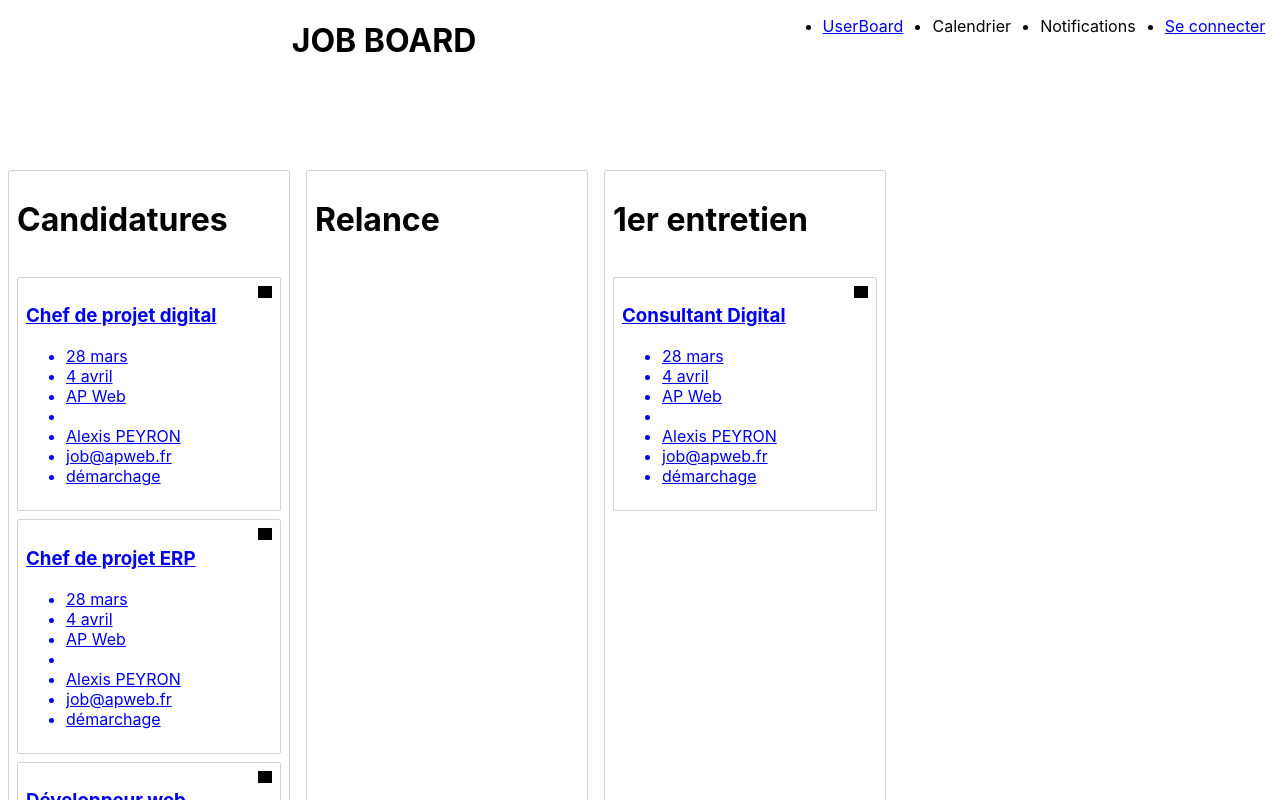
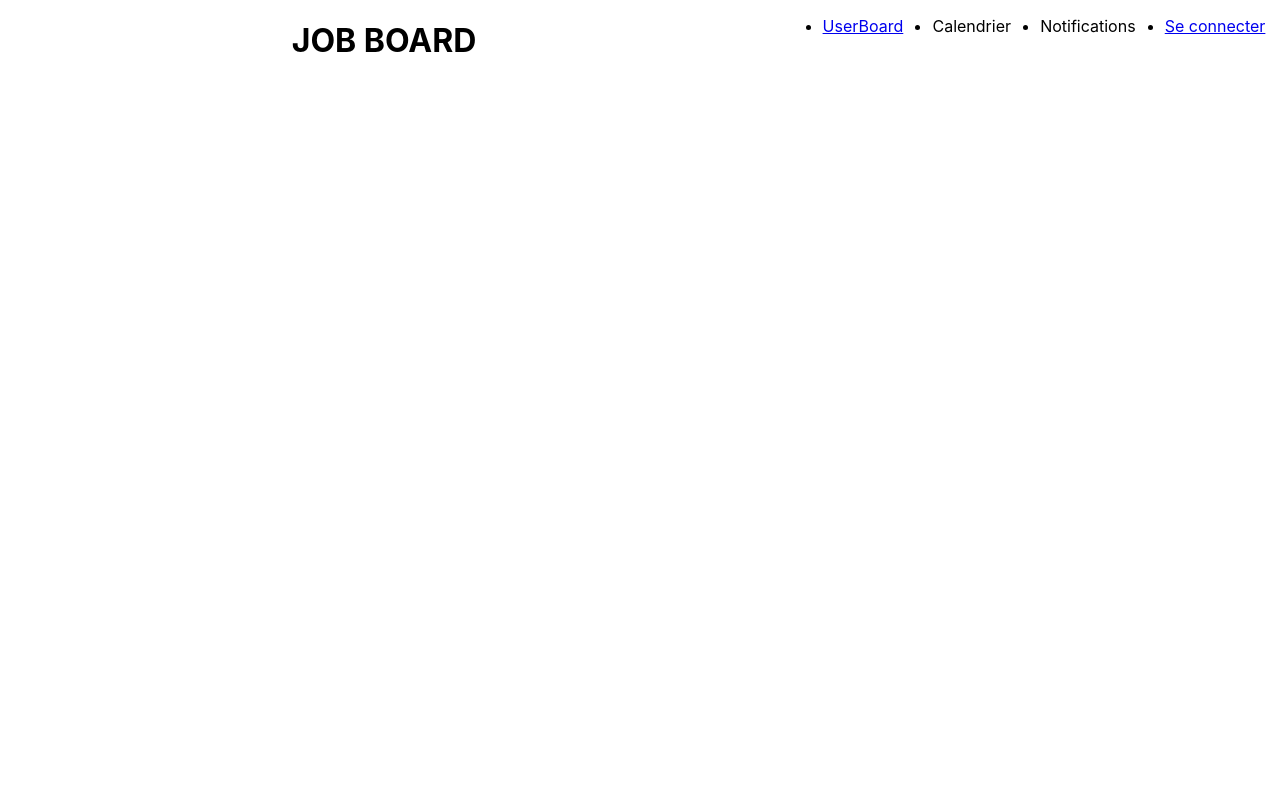
Before and after one commit to alex-69/job-board, a React (Create React App) app: page /u1/board in a window 1280 px wide. Shown: the top 800 px of the page. Built offline with nearby package versions, Linux system fonts and the light colour scheme.

Commit message:
set up nested root

```diff
--- a/src/App.js
+++ b/src/App.js
@@ -16,8 +16,12 @@ const App = () => {
       <MainNavigation/>
       <Container>
         <Switch>
-          <Route path="/" exact></Route>
-          <Route path="/:userId/board" exact component={UserBoard}/>
+          <Route path="/" exact/>
+          <Route
+            exact
+            path="/:userId/userboard"
+            component ={UserBoard}
+          />
         </Switch>
       </Container>
     </Router>
--- a/src/Board.js
+++ b/src/Board.js
@@ -11,10 +11,11 @@ const Container = styled.div`
 
 class InnerList extends React.PureComponent {
   render() {
+    console.log(this.props)
     const { column, cardMap, index} = this.props;
     const cards = column.cardIds.map(cardId => cardMap[cardId]);
     return(
-      <Column column={column} cards={cards} index={index}/>
+      <Column column={column} cards={cards} index={index} {...this.props}/>
     );
   }
 }
@@ -144,7 +145,9 @@ class Board extends React.PureComponent {
                     key={column.id}
                     column={column}
                     cardMap={this.state.cards}
-                    index={index}/>
+                    index={index}
+                    {...this.props}
+                    />
                 );
               })}
               {provided.placeholder}
--- a/src/Card.js
+++ b/src/Card.js
@@ -1,5 +1,5 @@
 import React, { useState } from 'react';
-import { Link, Route, useRouteMatch} from 'react-router-dom'
+import { BrowserRouter as Route, Link, RouteChildrenProps} from 'react-router-dom';
 
 import styled from 'styled-components';
 import { Draggable } from 'react-beautiful-dnd';
@@ -30,9 +30,6 @@ const TitleCard = styled.h3``;
 
 const Card = (props) => {
 
-  const match = useRouteMatch();
-
-
   const [showCard, setShowCard] = useState(false);
 
   const openEditHandler = () => setShowCard(true);
@@ -49,7 +46,7 @@ const Card = (props) => {
               ref={provided.innerRef}
               isDragging={snapshot.isDragging}
             >
-              <Link to= {`#/{props.card.id}`} onClick={openEditHandler}>
+              <Link to= { props.match.url + '#/cards/' + props.card.id} onClick={openEditHandler}>
                 <IconCard/>
                 <TitleCard>{props.card.title}</TitleCard>
                 <ul>
@@ -74,6 +71,8 @@ const Card = (props) => {
             footer={<Button onClick={closeEdiHandler}>CLOSE</Button>}
           >
 
+            <Route exact
+            path={props.match.path + '#/cards/:cardId'} component={UpdateCard}><p>hey!</p></Route>
             <UpdateCard
               id={props.card.id}
               title={props.card.title}
@@ -85,7 +84,6 @@ const Card = (props) => {
               email={props.card.email}
               type= {props.card.type}
             />
-
           </Modal>
       </React.Fragment>
     )
--- a/src/Navigation/Navlinks.js
+++ b/src/Navigation/Navlinks.js
@@ -12,7 +12,7 @@ const Navlinks = props => {
   return(
   <Links>
     <li>
-    <NavLink to="/u1/board">UserBoard</NavLink>
+    <NavLink to="/u1/userboard">UserBoard</NavLink>
     </li>
     <li>Calendrier</li>
     <li>Notifications</li>
--- a/src/UpdateCard.js
+++ b/src/UpdateCard.js
@@ -1,7 +1,8 @@
 import React, { useEffect, useState } from 'react';
-// import { useParams } from 'react-router-dom';
+import { useParams } from 'react-router-dom';
 
 import styled from 'styled-components';
+
 
 import Modal from './shared/Components/UIElements/Modal';
 import Input from './shared/Components/FormElements/Input';
@@ -18,7 +19,7 @@ const Form = styled.form`
 `;
 
 const UpdatePlace = (props) => {
-
+console.log(props);
   const [showConfirmModal, setShowConfirmModal] = useState(false);
 
   const showDeleteWarningHandler = () => {
@@ -45,43 +46,44 @@ const UpdatePlace = (props) => {
     email: props.email,
     type: props.type
   }
+  const cardId = useParams().userId;
+
+  console.log(cardId);
 
   const [isLoading, setIsLoading] = useState(true);
-  // const cardId = useParams().cardId;
-  // const userId = .userId;
 
   const [formState, inputHandler, setFormData] = useForm(
     {
       title: {
-        value: identifiedCard.title,
+        value: '',
         isValid: false
       },
       date: {
-        value: identifiedCard.date,
+        value: '',
         isValid: false
       },
       exitDate: {
-        value: identifiedCard.exitDate,
+        value: '',
         isValid: false
       },
       company: {
-        value: identifiedCard.company,
+        value: '',
         isValid: false
       },
       platform: {
-        value: identifiedCard.platform,
+        value: '',
         isValid: false
       },
       contact: {
-        value: identifiedCard.contact,
+        value: '',
         isValid: false
       },
       email: {
-        value: identifiedCard.email,
+        value: '',
         isValid: false
       },
       type: {
-        value: identifiedCard.type,
+        value: '',
         isValid: false
       }
     },
@@ -154,6 +156,7 @@ const UpdatePlace = (props) => {
 
   return (
     <React.Fragment>
+
       <Modal
       show={showConfirmModal}
       onCancel={cancelDeleteHandler}
--- a/src/UserBoard.js
+++ b/src/UserBoard.js
@@ -5,12 +5,16 @@ import dummyDatas from './dummyDatas';
 
 import Board from './Board';
 
+
 const Dummy_board = dummyDatas;
 
-const UserBoard = () => {
+const UserBoard = (props) => {
+  console.log(props)
   const userId = useParams().userId;
   const loadedBoard = Dummy_board.filter(board => board.creator === userId);
-    return <Board items={loadedBoard[0]}/>
+    return(
+      <Board items={loadedBoard[0]} {...props}/>
+    )
 };
 
 export default UserBoard;
--- a/src/column.js
+++ b/src/column.js
@@ -42,11 +42,13 @@ class InnerList extends React.Component {
   }
   render(){
     return this.props.cards.map((card, index) =>(
-    <Card key={card.id} card={card} index={index}/>
+    <Card key={card.id} card={card} index={index} {...this.props}/>
       ));
   }
 }
 const Column = props => {
+
+  console.log(props)
 
   const [showCard, setShowCard] = useState(false);
 
@@ -79,7 +81,7 @@ const Column = props => {
                   {...provided.droppableProps}
                   isDraggingOver={snapshot.isDraggingOver}
                 >
-                  <InnerList cards={props.cards} />
+                  <InnerList cards={props.cards} {...props} />
                   {provided.placeholder}
                 </CardList>
               )}
```
